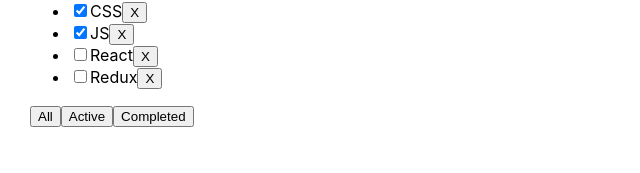
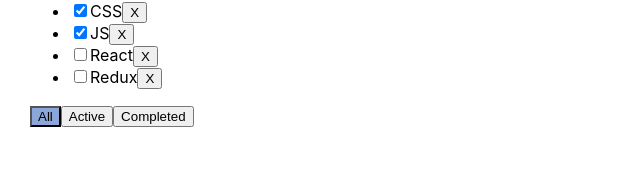
Before and after one commit to e1ing/todolist-ts, a React (Create React App) app: page / in a window 1280 px wide. Shown: the part 127-300 px from the top of the page, without its empty margins (0-640 px from the left). Built offline with nearby package versions, Linux system fonts and the light colour scheme.

Commit message:
Filter buttons colored with activity status

```diff
--- a/src/App.css
+++ b/src/App.css
@@ -14,3 +14,7 @@
 .error-message {
   color: red;
 }
+
+.active-filter {
+  background-color: rgb(139, 167, 218)
+}
--- a/src/App.tsx
+++ b/src/App.tsx
@@ -59,6 +59,7 @@
         changeFilter={changeFilter}
         addTask={addTask}
         changeTaskStatus = {changeTaskStatus}
+        filter={filter}
       />
     </div>
   );
--- a/src/Todolist.tsx
+++ b/src/Todolist.tsx
@@ -5,6 +5,7 @@
   id: string;
   title: string;
   isDone: boolean;
+
 };
 
 type TodolistPropsType = {
@@ -14,6 +15,7 @@
   changeFilter: (value: FilterValuesType) => void;
   addTask: (taskTitle: string) => void;
   changeTaskStatus: (taskId: string, isDone: boolean) => void;
+  filter: FilterValuesType;
 };
 
 export function Todolist(props: TodolistPropsType) {
@@ -79,9 +81,9 @@
         })}
       </ul>
       <div>
-        <button onClick={onAllClickHandler}>All</button>
-        <button onClick={onActiveClickHandler}>Active</button>
-        <button onClick={onCompletedClickHandler}>Completed</button>
+        <button className={props.filter==='all' ? 'active-filter': ''} onClick={onAllClickHandler}>All</button>
+        <button  className={props.filter==='active' ? 'active-filter': ''} onClick={onActiveClickHandler}>Active</button>
+        <button  className={props.filter==='completed' ? 'active-filter': ''} onClick={onCompletedClickHandler}>Completed</button>
       </div>
     </div>
   );
```
